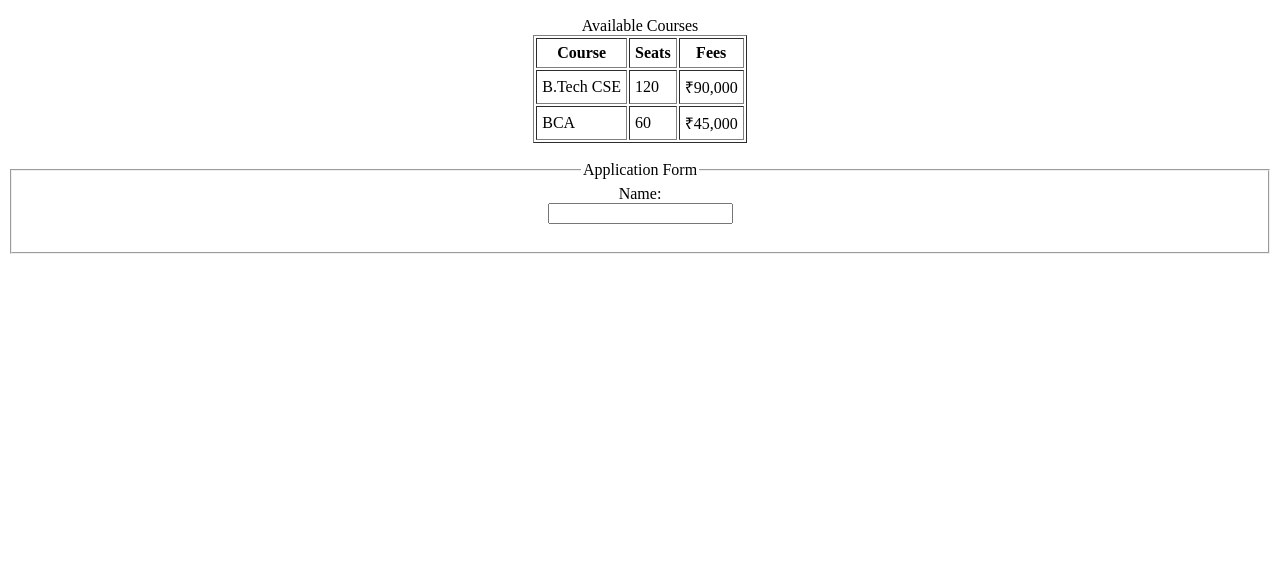
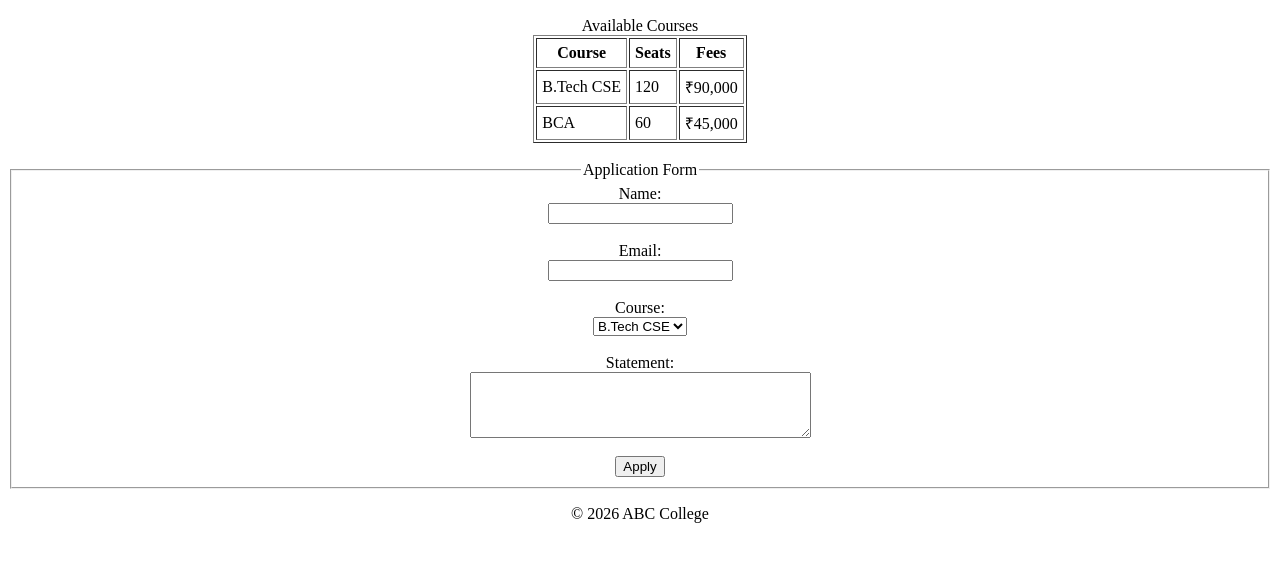
Before and after one commit to farazkhalid040/WDW_0015, a plain HTML site: page Web Designing Work shop Assignment/Assignment-18.html in a window 1280 px wide. Shown: the part 96-658 px from the top of the page. Drawn offline with Linux system fonts and the light colour scheme.

Commit message:
Assignment complete

```diff
--- a/Web Designing Work shop Assignment/Assignment-18.html
+++ b/Web Designing Work shop Assignment/Assignment-18.html
@@ -45,3 +45,37 @@
                     <br>
                     <input type="text" id="name" name="name" required>
                     <br><br>
+
+                    <label for="email">Email:</label>
+                    <br>
+                    <input type="email" id="email" name="email" required>
+                    <br><br>
+
+                    <label for="course">Course:</label>
+                    <br>
+                    <select id="course" name="course">
+                        <option>B.Tech CSE</option>
+                        <option>BCA</option>
+                    </select>
+                    <br><br>
+
+                    <label for="statement">Statement:</label>
+                    <br>
+                    <textarea id="statement" name="statement"
+                    rows="4" cols="40"></textarea>
+                    <br><br>
+
+                    <button type="submit">Apply</button>
+                </fieldset>
+
+
+            </form>
+
+        </main>
+
+        <footer>
+            <p align="center">© 2026 ABC College</p>
+        </footer>
+
+    </body>
+</html>
```
